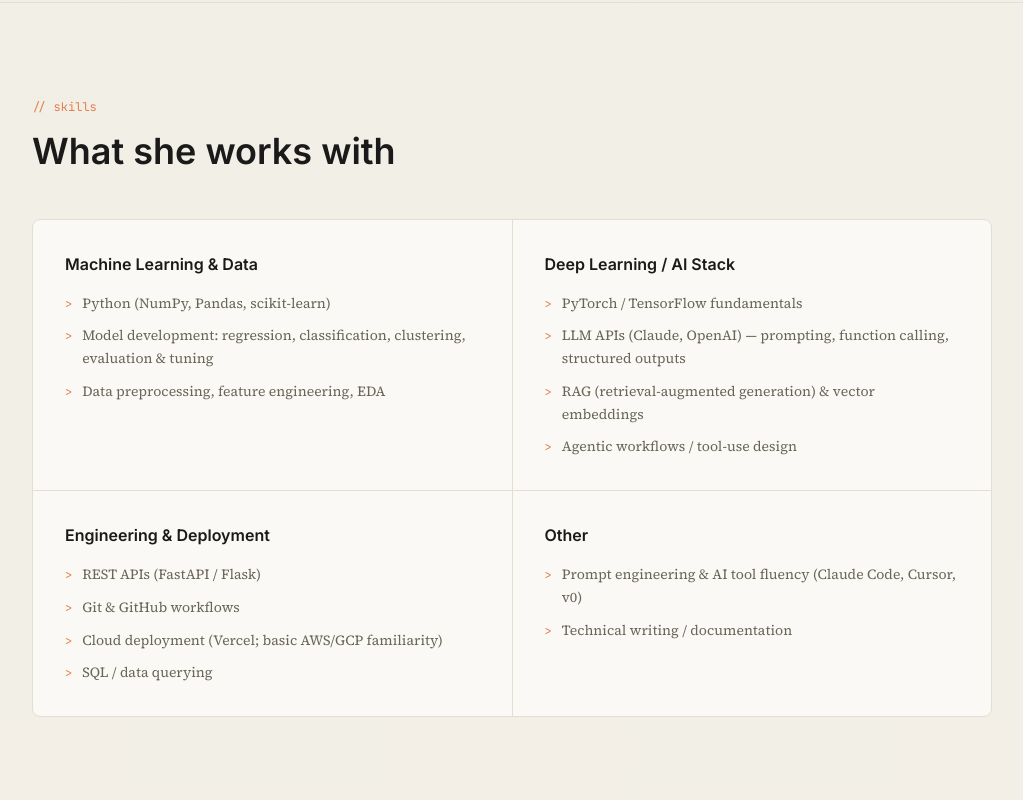
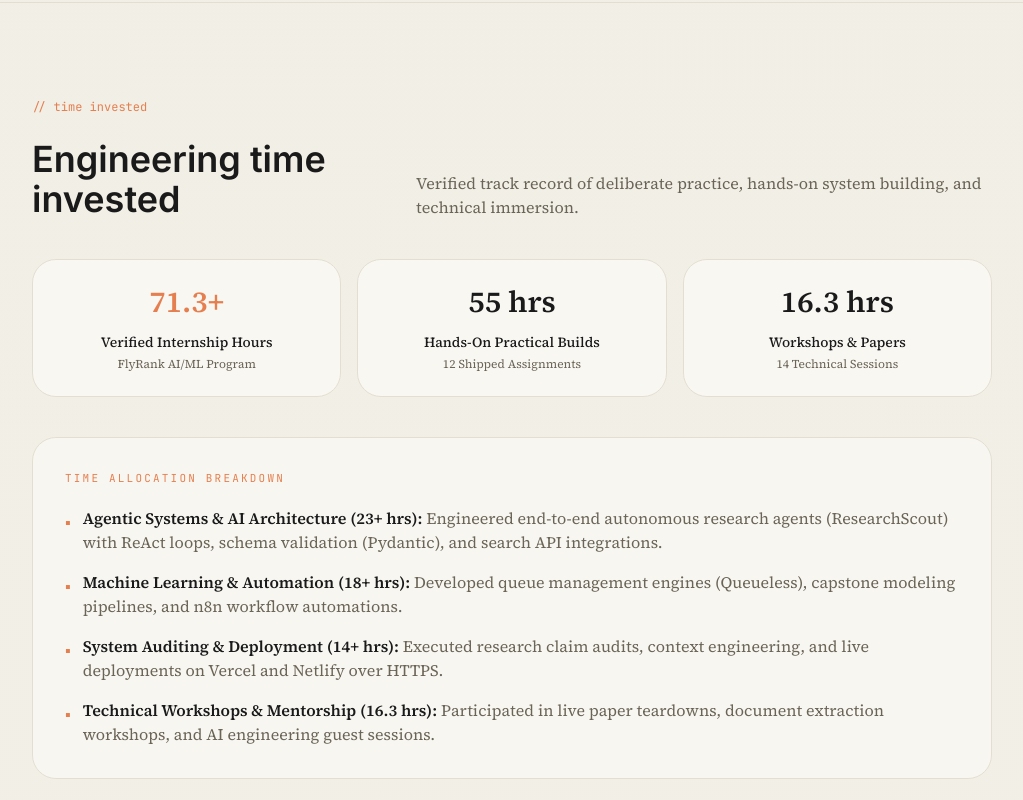
Before and after one commit to KHADIJA2008-KB/Portfolio, a Next.js app: page / in a window 1280 px wide. Shown: the part 2000-2800 px from the top of the page, without its empty margins (128-1151 px from the left). Built offline with nearby package versions, Linux system fonts and the light colour scheme.

Commit message:
Add engineering time invested section

```diff
--- a/app/page.tsx
+++ b/app/page.tsx
@@ -4,6 +4,7 @@ import { useEffect } from "react";
 import Hero from "@/components/Hero";
 import About from "@/components/About";
 import Experience from "@/components/Experience";
+import TimeInvested from "@/components/TimeInvested";
 import Skills from "@/components/Skills";
 import Projects from "@/components/Projects";
 import Writing from "@/components/Writing";
@@ -63,6 +64,7 @@ export default function Home() {
         <Hero />
         <About />
         <Experience />
+        <TimeInvested />
         <Skills />
         <Projects />
         <Writing />
--- /dev/null
+++ b/components/TimeInvested.tsx
@@ -0,0 +1,67 @@
+import portfolioData from "@/data/portfolioData.json";
+
+const timeInvested = (portfolioData as any)?.timeInvested ?? {
+  headline: "Engineering time invested",
+  subtitle:
+    "Verified track record of deliberate practice, hands-on system building, and technical immersion.",
+  stats: [],
+  allocations: [],
+};
+
+export default function TimeInvested() {
+  return (
+    <section id="time-invested" className="border-b border-border">
+      <div className="mx-auto max-w-5xl px-6 py-24 sm:px-8">
+        <p className="reveal-on-scroll font-mono text-xs text-accent">
+          // time invested
+        </p>
+
+        <div className="mt-6 flex flex-col gap-4 md:flex-row md:items-end md:justify-between">
+          <div>
+            <h2 className="reveal-on-scroll font-display text-3xl font-semibold text-ink sm:text-4xl">
+              {timeInvested.headline}
+            </h2>
+          </div>
+          <p className="reveal-on-scroll max-w-xl text-sm leading-relaxed text-muted sm:text-base">
+            {timeInvested.subtitle}
+          </p>
+        </div>
+
+        <div className="mt-10 grid gap-4 md:grid-cols-3">
+          {timeInvested.stats.map((stat: any) => (
+            <div
+              key={stat.label}
+              className="reveal-on-scroll rounded-3xl border border-border bg-surface/80 p-6 text-center"
+            >
+              <span className={`block text-3xl font-bold ${stat.color}`}>
+                {stat.value}
+              </span>
+              <p className="mt-3 text-sm font-medium text-ink">{stat.label}</p>
+              <span className="mt-1 block text-xs text-muted">{stat.detail}</span>
+            </div>
+          ))}
+        </div>
+
+        <div className="reveal-on-scroll mt-10 rounded-3xl border border-border bg-surface/70 p-6 sm:p-8">
+          <p className="font-mono text-[11px] uppercase tracking-[0.2em] text-accent">
+            time allocation breakdown
+          </p>
+
+          <ul className="mt-5 space-y-4 text-sm leading-relaxed text-muted sm:text-base">
+            {timeInvested.allocations.map((allocation: any) => (
+              <li key={allocation.title} className="flex gap-3">
+                <span className="mt-1 text-accent">▪</span>
+                <span>
+                  <strong className="font-semibold text-ink">
+                    {allocation.title} ({allocation.value}):
+                  </strong>{" "}
+                  {allocation.description}
+                </span>
+              </li>
+            ))}
+          </ul>
+        </div>
+      </div>
+    </section>
+  );
+}
--- a/data/portfolioData.json
+++ b/data/portfolioData.json
@@ -15,6 +15,52 @@
     "frameworks": ["PyTorch", "TensorFlow", "scikit-learn", "Next.js", "Tailwind CSS"],
     "tools": ["Git", "GitHub", "Vercel", "Docker", "FastAPI", "Flask", "Pinecone", "Notion"],
     "aiMlDomains": ["Retrieval-Augmented Generation (RAG)", "LLM prompt engineering", "agent workflows", "search intelligence", "predictive modeling", "data preprocessing"]
+  },
+  "timeInvested": {
+    "headline": "Engineering time invested",
+    "subtitle": "Verified track record of deliberate practice, hands-on system building, and technical immersion.",
+    "stats": [
+      {
+        "value": "71.3+",
+        "label": "Verified Internship Hours",
+        "detail": "FlyRank AI/ML Program",
+        "color": "text-accent"
+      },
+      {
+        "value": "55 hrs",
+        "label": "Hands-On Practical Builds",
+        "detail": "12 Shipped Assignments",
+        "color": "text-emerald-400"
+      },
+      {
+        "value": "16.3 hrs",
+        "label": "Workshops & Papers",
+        "detail": "14 Technical Sessions",
+        "color": "text-violet-400"
+      }
+    ],
+    "allocations": [
+      {
+        "title": "Agentic Systems & AI Architecture",
+        "value": "23+ hrs",
+        "description": "Engineered end-to-end autonomous research agents (ResearchScout) with ReAct loops, schema validation (Pydantic), and search API integrations."
+      },
+      {
+        "title": "Machine Learning & Automation",
+        "value": "18+ hrs",
+        "description": "Developed queue management engines (Queueless), capstone modeling pipelines, and n8n workflow automations."
+      },
+      {
+        "title": "System Auditing & Deployment",
+        "value": "14+ hrs",
+        "description": "Executed research claim audits, context engineering, and live deployments on Vercel and Netlify over HTTPS."
+      },
+      {
+        "title": "Technical Workshops & Mentorship",
+        "value": "16.3 hrs",
+        "description": "Participated in live paper teardowns, document extraction workshops, and AI engineering guest sessions."
+      }
+    ]
   },
   "projects": [
     {
```
